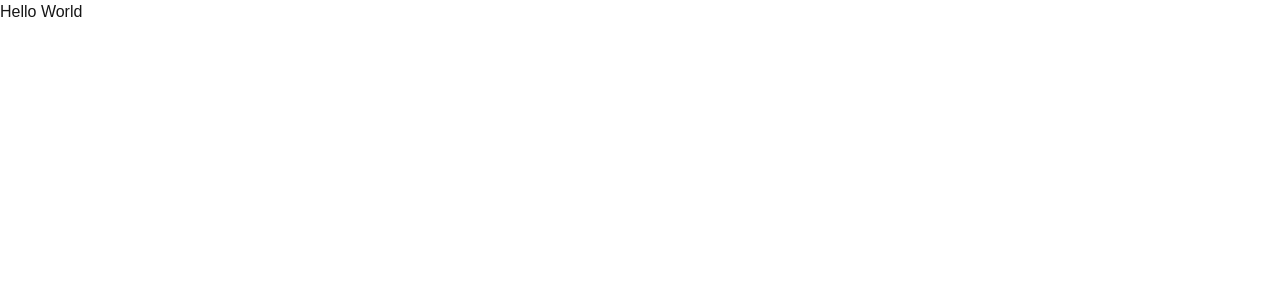
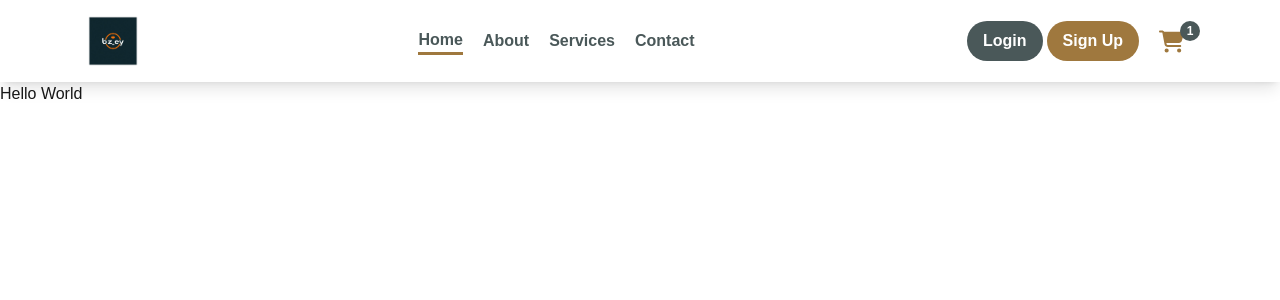
Before and after one commit to Bz14/E-Commerce-Website, a Next.js app in the folder Frontend/ecommerce/: page / in a window 1280 px wide. Shown: the top 300 px of the page. Built offline with nearby package versions, Linux system fonts and the light colour scheme.

Commit message:
Navigation bar implemented.

```diff
--- /dev/null
+++ b/Frontend/ecommerce/src/app/Components/home_page/nav.tsx
@@ -0,0 +1,150 @@
+"use client";
+
+import Link from "next/link";
+import { useState } from "react";
+import Image from "next/image";
+import logo from "../../../../public/assets/logo (3).png";
+import { usePathname } from "next/navigation";
+import { FaCartShopping } from "react-icons/fa6";
+
+const NavBar = () => {
+  const [isOpen, setIsOpen] = useState(false);
+  const path = usePathname();
+
+  return (
+    <nav className="bg-white shadow-lg text-primaryDark">
+      <div className="max-w-6xl mx-auto px-4">
+        <div className="flex justify-between items-center">
+          <div className="flex items-center space-x-7">
+            <Link href="/" className="flex items-center py-4 px-2">
+              <Image src={logo} alt="logo" width={50} height={50} />
+            </Link>
+          </div>
+          <div className="hidden md:flex items-center space-x-1">
+            <Link
+              href="/"
+              className="py-4 px-2 font-semibold hover:text-primaryHover transition duration-300"
+            >
+              Home
+              {path === "/" && (
+                <hr className="border-b-2 border-primaryBrown" />
+              )}
+            </Link>
+            <Link
+              href="/about"
+              className="py-4 px-2 font-semibold hover:text-primaryHover transition duration-300"
+            >
+              About
+              {path === "/about" && (
+                <hr className="border-b-2 border-primaryBrown" />
+              )}
+            </Link>
+            <Link
+              href="/services"
+              className="py-4 px-2 font-semibold hover:text-primaryHover transition duration-300"
+            >
+              Services
+              {path === "/services" && (
+                <hr className="border-b-2 border-primaryBrown" />
+              )}
+            </Link>
+            <Link
+              href="/contact"
+              className="py-4 px-2 font-semibold hover:text-primaryHover transition duration-300"
+            >
+              Contact
+              {path === "/contact" && (
+                <hr className="border-b-2 border-primaryBrown" />
+              )}
+            </Link>
+          </div>
+          <div className="hidden md:flex items-center space-x-1">
+            <Link
+              href="/login"
+              className="py-2 px-4 bg-primaryDark rounded-full text-white font-semibold hover:bg-gray-400 transition duration-300"
+            >
+              Login
+            </Link>
+            <Link
+              href="/signup"
+              className="py-2 px-4 text-gray-500 bg-primaryBrown rounded-full text-white font-semibold hover:bg-primaryHover transition duration-300"
+            >
+              Sign Up
+            </Link>
+            <Link
+              href="/cart"
+              className="relative py-2 px-4 text-gray-500 font-semibold hover:text-blue-500 transition duration-300"
+            >
+              <FaCartShopping size={25} className="text-primaryBrown" />
+
+              <span className="absolute top-0 right-0 bg-primaryDark text-white rounded-full text-xs w-5 h-5 flex items-center justify-center">
+                1
+              </span>
+            </Link>
+          </div>
+          <div className="md:hidden flex items-center">
+            <button
+              className="outline-none mobile-menu-button"
+              onClick={() => setIsOpen(!isOpen)}
+            >
+              <svg
+                className="w-6 h-6 hover:text-blue-500"
+                fill="none"
+                strokeLinecap="round"
+                strokeLinejoin="round"
+                strokeWidth="2"
+                viewBox="0 0 24 24"
+                stroke="currentColor"
+              >
+                <path d="M4 6h16M4 12h16m-7 6h7"></path>
+              </svg>
+            </button>
+          </div>
+        </div>
+      </div>
+      <div className={`md:hidden ${isOpen ? "block" : "hidden"}`}>
+        <Link href="/" className="block py-2 px-4 text-sm hover:bg-gray-200">
+          Home
+        </Link>
+        <Link
+          href="/about"
+          className="block py-2 px-4 text-sm hover:bg-gray-200"
+        >
+          About
+        </Link>
+        <Link
+          href="/services"
+          className="block py-2 px-4 text-sm hover:bg-gray-200"
+        >
+          Services
+        </Link>
+        <Link
+          href="/contact"
+          className="block py-2 px-4 text-sm hover:bg-gray-200"
+        >
+          Contact
+        </Link>
+        <Link
+          href="/login"
+          className="block py-2 px-4 text-sm hover:bg-gray-200"
+        >
+          Login
+        </Link>
+        <Link
+          href="/signup"
+          className="block py-2 px-4 text-sm hover:bg-gray-200"
+        >
+          Sign Up
+        </Link>
+        <Link
+          href="/cart"
+          className="block py-2 px-4 text-sm hover:bg-gray-200"
+        >
+          Cart
+        </Link>
+      </div>
+    </nav>
+  );
+};
+
+export default NavBar;
--- a/Frontend/ecommerce/src/app/layout.tsx
+++ b/Frontend/ecommerce/src/app/layout.tsx
@@ -1,6 +1,7 @@
 import type { Metadata } from "next";
 import localFont from "next/font/local";
 import "./globals.css";
+import Navbar from "./Components/home_page/nav";
 
 const geistSans = localFont({
   src: "./fonts/Poppins-Regular.ttf",
@@ -16,7 +17,7 @@ const geistMono = localFont({
 export const metadata: Metadata = {
   title: "E-Mart",
   description: "E-commerce website",
-  icons: {icon : "🛒"},
+  icons: { icon: "🛒" },
 };
 
 export default function RootLayout({
@@ -29,6 +30,7 @@ export default function RootLayout({
       <body
         className={`${geistSans.variable} ${geistMono.variable} antialiased`}
       >
+        <Navbar />
         {children}
       </body>
     </html>
--- a/Frontend/ecommerce/src/app/not-found.tsx
+++ b/Frontend/ecommerce/src/app/not-found.tsx
@@ -4,7 +4,7 @@ import Link from "next/link";
 
 const NotFound = () => {
   return (
-    <div className="min-h-screen bg-white p-6">
+    <div className="min-h-screen bg-white p-6 mt-4">
       <div className="flex flex-col align-middle justify-center items-center w-fit shadow-lg bg-white p-2 mt-10">
         <Image
           src={notFoundImage}
```
Also changed, not shown: Frontend/ecommerce/public/assets/logo (3).png (added).
